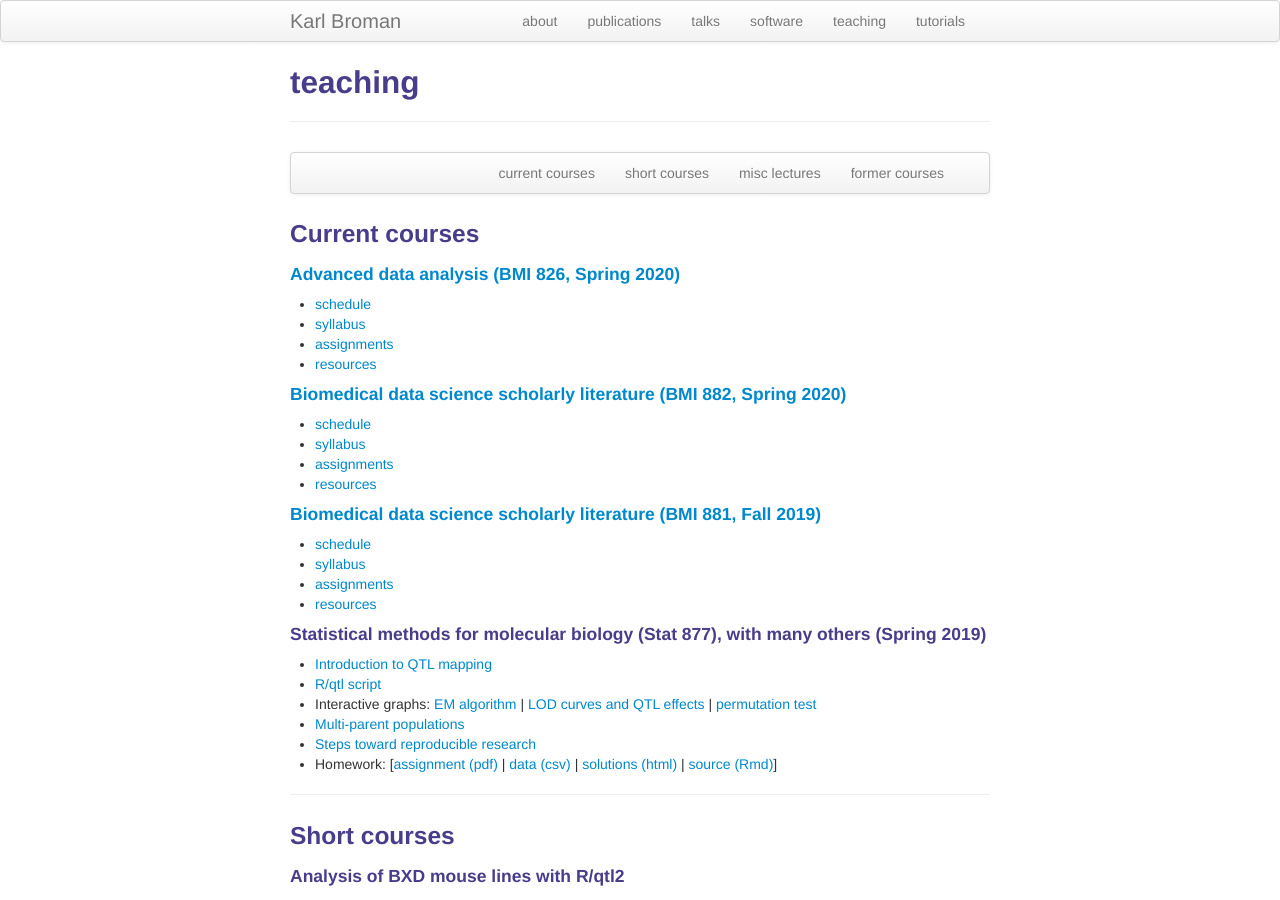
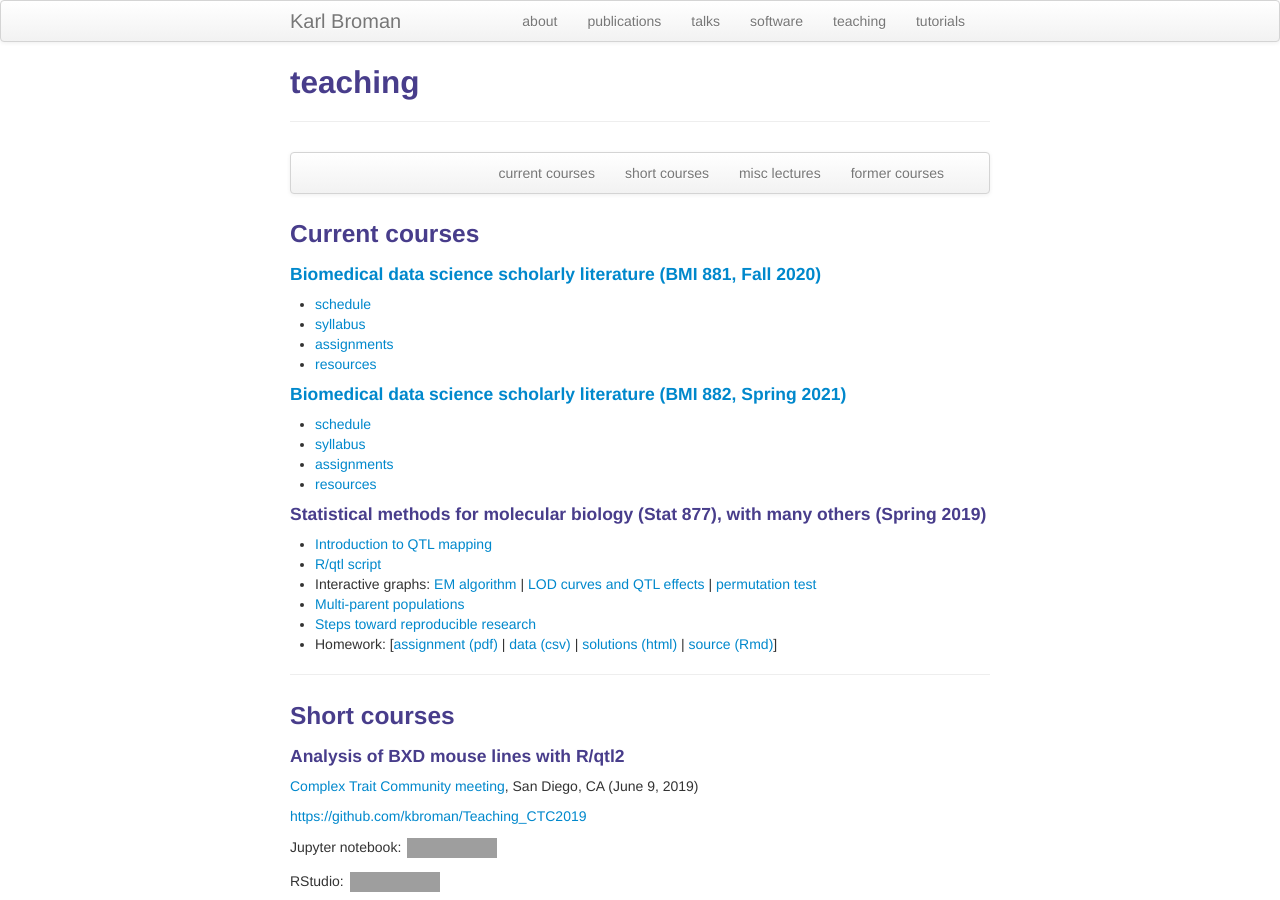
Before and after one commit to kbroman/kbroman.github.io, a Jekyll site: the page built from pages/teaching.md, in a window 1280 px wide and 900 px high. Built offline with Jekyll 4.4.1, drawn with Linux system fonts in a browser that asks for light colours; some of the changed text lies outside the part shown; grey boxes are pictures that could not be loaded.

Commit message:
Update pages/teaching

```diff
--- a/pages/teaching.md
+++ b/pages/teaching.md
@@ -18,28 +18,20 @@
 
 ### <a name="current"></a>Current courses
 
-#### [Advanced data analysis (BMI 826, Spring 2020)](https://kbroman.org/AdvData)
+#### [Biomedical data science scholarly literature (BMI 881, Fall 2020)](https://kbroman.org/BMI881)
 
-- [schedule](https://kbroman.org/AdvData/schedule.html)
-- [syllabus](https://kbroman.org/AdvData/syllabus.html)
-- [assignments](https://kbroman.org/AdvData/assignments.html)
-- [resources](https://kbroman.org/AdvData/resources.html)
+- [schedule](https://kbroman.org/BMI881/schedule.html)
+- [syllabus](https://kbroman.org/BMI881/syllabus.html)
+- [assignments](https://kbroman.org/BMI881/assignments.html)
+- [resources](https://kbroman.org/BMI881/resources.html)
 
 
-#### [Biomedical data science scholarly literature (BMI 882, Spring 2020)](https://kbroman.org/BMI882)
+#### [Biomedical data science scholarly literature (BMI 882, Spring 2021)](https://kbroman.org/BMI882)
 
 - [schedule](https://kbroman.org/BMI882/schedule.html)
 - [syllabus](https://kbroman.org/BMI882/syllabus.html)
 - [assignments](https://kbroman.org/BMI882/assignments.html)
 - [resources](https://kbroman.org/BMI882/resources.html)
-
-
-#### [Biomedical data science scholarly literature (BMI 881, Fall 2019)](https://kbroman.org/BMI881)
-
-- [schedule](https://kbroman.org/BMI881/schedule.html)
-- [syllabus](https://kbroman.org/BMI881/syllabus.html)
-- [assignments](https://kbroman.org/BMI881/assignments.html)
-- [resources](https://kbroman.org/BMI881/resources.html)
 
 
 #### Statistical methods for molecular biology (Stat 877), with many others (Spring 2019)
```
Also changed, not shown: other parts of pages/teaching.md (+8 -0 lines).
